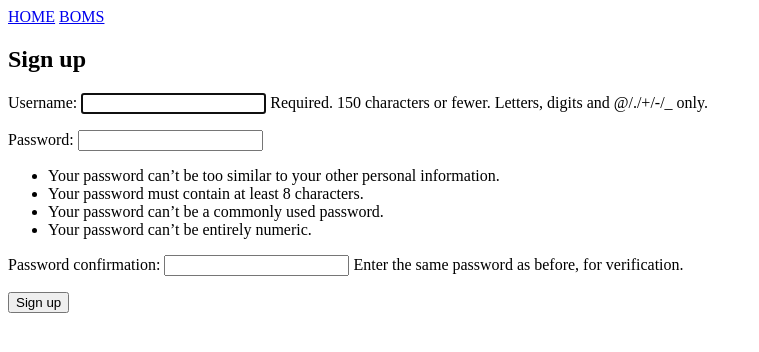
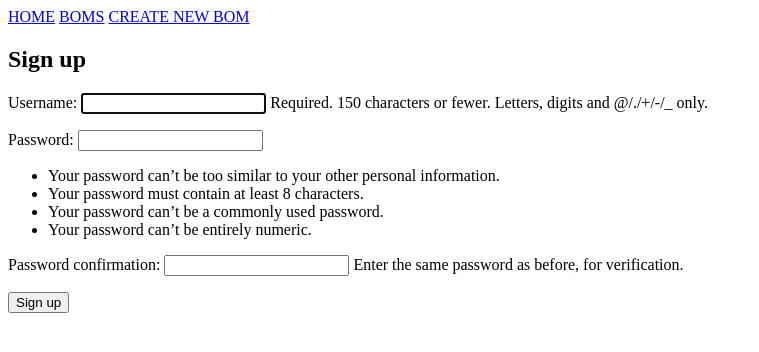
Before and after one commit to joewhitneywalker/bomapp, a Django app: page /signup/ in a window 1280 px wide. Shown: the top 352 px of the page, without its empty margins (0-759 px from the left). Run offline with Django 4.2, Linux system fonts and the light colour scheme; parts of the project's set-up code (start-up, migrations or seed data) failed here and were passed over.

Commit message:
adding navigation trhoughout project and debugging with avisa

```diff
--- a/main_app/templates/base.html
+++ b/main_app/templates/base.html
@@ -14,6 +14,7 @@
   <nav>
     <a href="/">HOME</a>
     <a href="/boms">BOMS</a>
+    <a href="/boms/new">CREATE NEW BOM</a>
   </nav>
   {% block content %}
 
--- a/main_app/templates/bom_detail.html
+++ b/main_app/templates/bom_detail.html
@@ -15,7 +15,10 @@
 </div>
 
 {% for component in bom.component.all %}
-    <div>{{component.name}}</div>
+
+    <a href="{% url 'components_show' component.pk %}">
+        <div>{{component.name}}</div>
+    </a>
     <div>{{component.article_code}}</div>
     <div>{{component.supplier}}</div>
     <div>{{component.quantity}}</div>
--- a/main_app/urls.py
+++ b/main_app/urls.py
@@ -6,6 +6,9 @@ urlpatterns = [
     path('boms/', views.BomList.as_view(), name="bom_list"),
     path('boms/new/', views.Bom_Create.as_view(), name="bom_create"),
     path('boms/<int:pk>/', views.Bom_Detail.as_view(), name="bom_detail"),
+
+    path('boms/<int:pk>/components/<int:component_id>',  views.components_show, name='components_show'), #NESTED ROUTE TO GET COMPONENT DETAILS FROM BOM DETAIL PAGE
+
     path('boms/<int:pk>/update', views.Bom_Update.as_view(), name="bom_update"),
     path('boms/<int:pk>delete', views.Bom_Delete.as_view(), name="bom_delete"),
 
--- a/main_app/views.py
+++ b/main_app/views.py
@@ -135,7 +135,7 @@ def components_index(request):
 
 def components_show(request, component_id):
     component = Component.objects.get(id=component_id)
-    return render(request, 'component_show.html', {'component': component})
+    return render(request, 'components_show.html', {'component': component})
 
 class Component_Create(CreateView):
     model = Component
```
Also changed, not shown: main_app/templates/components_show.html (renamed from main_app/templates/component_show.html).
